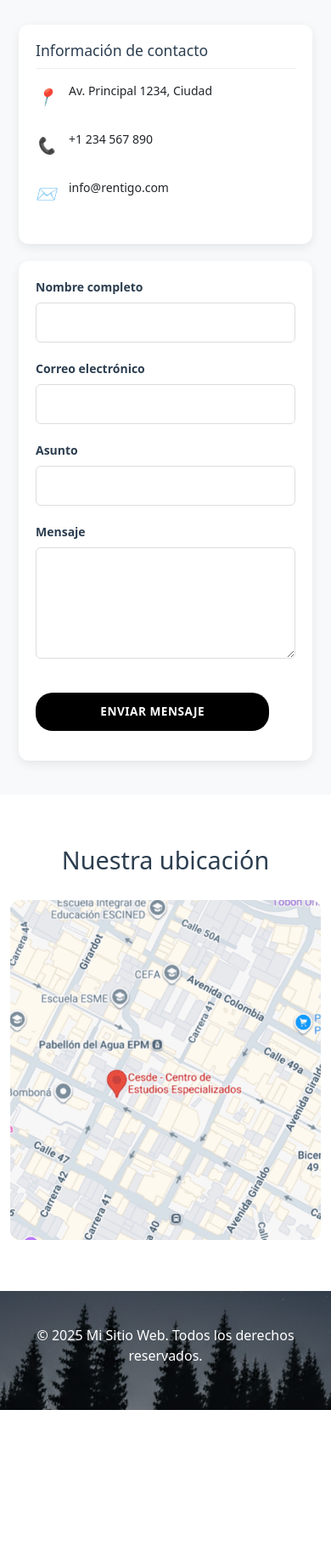
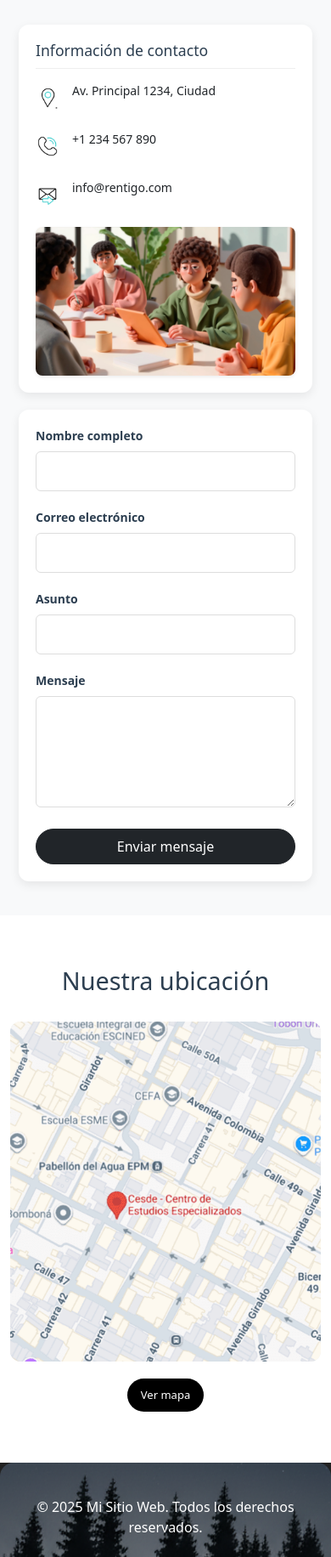
Before and after one commit to ECelis18/Renti-Go, a plain HTML site: page contacto.html in a window 390 px wide. Shown: the part 168-2000 px from the top of the page at 85% size. Before the commit the page ends 1827 px from the top, so only its background shows below. Drawn offline with nearby package versions, Linux system fonts and the light colour scheme.

Commit message:
Mejorar sección de contacto: ajustar espaciado responsivo de imagen y estilos más limpios en escritorio y tablet

```diff
--- a/contacto.html
+++ b/contacto.html
@@ -46,22 +46,32 @@
             <div class="container">
                 <h2>Contáctanos</h2>
                 <div class="contact-grid">
+
+                    <!-- Información de contacto -->
                     <div class="contact-info">
                         <h3>Información de contacto</h3>
+
                         <div class="contact-item">
-                            <i class="icon">📍</i>
+                            <img src="assets/ubicacion.gif" alt="Ubicación" class="contact-icon">
                             <p>Av. Principal 1234, Ciudad</p>
                         </div>
+
                         <div class="contact-item">
-                            <i class="icon">📞</i>
+                            <img src="assets/telefono.gif" alt="Teléfono" class="contact-icon">
                             <p>+1 234 567 890</p>
                         </div>
+
                         <div class="contact-item">
-                            <i class="icon">✉️</i>
+                            <img src="assets/mensaje.gif" alt="Correo" class="contact-icon">
                             <p>info@rentigo.com</p>
+                        </div>
+                        <div class="text-center mt-0 mt-md-4 mt-lg-5">
+                            <img src="assets/contacto.webp" alt="Atención al cliente"
+                                class="img-fluid rounded-3 shadow-sm contact-decor">
                         </div>
                     </div>
 
+                    <!-- Formulario -->
                     <form class="contact-form">
                         <div class="form-group">
                             <label for="nombre">Nombre completo</label>
@@ -79,7 +89,7 @@
                             <label for="mensaje">Mensaje</label>
                             <textarea id="mensaje" name="mensaje" rows="5" required></textarea>
                         </div>
-                        <button type="submit" class="btn-secondary">Enviar mensaje</button>
+                        <button type="submit" class="btn btn-dark w-100 rounded-pill py-2">Enviar mensaje</button>
                     </form>
                 </div>
             </div>
@@ -94,15 +104,18 @@
                         <p>Mapa de ubicación aparecería aquí</p>
                     </div>
                 </div>
+                <div class="text-center">
+                    <a href="https://acortar.link/3Uztf0" target="_blank" class="map-btn">Ver mapa</a>
+                </div>
             </div>
         </section>
     </main>
 
+
     <footer class="text-center text-white py-4">
         <div class="footer-bg">
-            <img src="assets/fondo.png" alt="Decoración footer" class="img-fluid w-100">
+            <img src="assets/fondo.png" alt="Decoración footer" class="img-fluid w-100 rounded-4">
         </div>
-
         <div class="container mt-3">
             <p class="mb-1">© 2025 Mi Sitio Web. Todos los derechos reservados.</p>
             <a href="#" class="text-white me-3"><i class="bi bi-github"></i></a>
--- a/style.css
+++ b/style.css
@@ -398,7 +398,7 @@ header .logo {
     transform: translateX(-50%);
     width: 80px;
     height: 3px;
-    background: gray;
+    background: #33CCCC;
 }
 
 .vehiculos-grid {
@@ -493,7 +493,6 @@ header .logo {
     box-shadow: 0 5px 15px rgba(41, 128, 185, 0.3);
 }
 
-
 /* ------------------ SECCIÓN CONTACTO ------------------ */
 .contact-section {
     padding: 80px 0;
@@ -516,22 +515,24 @@ header .logo {
     transform: translateX(-50%);
     width: 80px;
     height: 3px;
-    background: gray;
+    background: #33CCCC;
 }
 
+/* Grid contacto */
 .contact-grid {
     display: grid;
     grid-template-columns: 1fr 2fr;
     gap: 40px;
-    max-width: 1000px;
+    max-width: 1100px;
     margin: 0 auto;
 }
 
+/* Caja de información */
 .contact-info {
     background: white;
     padding: 30px;
     border-radius: 12px;
-    box-shadow: 0 5px 15px rgba(0, 0, 0, 0.1);
+    box-shadow: 0 5px 15px rgba(0, 0, 0, 0.08);
 }
 
 .contact-info h3 {
@@ -548,17 +549,19 @@ header .logo {
     margin-bottom: 20px;
 }
 
-.contact-item .icon {
-    font-size: 1.2rem;
+.contact-icon {
+    width: 28px;
+    height: 28px;
     margin-right: 15px;
-    color: gray;
+    object-fit: contain;
 }
 
+/* Caja de formulario */
 .contact-form {
     background: white;
     padding: 30px;
     border-radius: 12px;
-    box-shadow: 0 5px 15px rgba(0, 0, 0, 0.1);
+    box-shadow: 0 5px 15px rgba(0, 0, 0, 0.08);
 }
 
 .form-group {
@@ -579,21 +582,18 @@ header .logo {
     border: 1px solid #ddd;
     border-radius: 6px;
     font-family: 'Roboto', sans-serif;
-    transition: border 0.3s ease;
+    transition: all 0.3s ease;
 }
 
 .form-group input:focus,
 .form-group textarea:focus {
-    border-color: gray;
+    border-color: #0d6efd;
     outline: none;
+    box-shadow: 0 0 5px rgba(13, 110, 253, 0.2);
 }
 
-.social-links {
-    display: flex;
-    gap: 15px;
-    margin-top: 30px;
-}
 
+/* ------------------ MAPA ------------------ */
 .map-section {
     padding: 60px 0;
     background: white;
@@ -628,8 +628,29 @@ header .logo {
     color: #666;
 }
 
+/* ------------------ Boton de mapa ------------------ */
+.map-btn {
+            text-decoration: none;
+            background: #000;
+            color: #fff;
+            border: none;
+            padding: 10px 16px;
+            font-size: 13px;
+            font-weight: 500;
+            border-radius: 20px;
+            cursor: pointer;
+            transition: background 0.2s ease;
+            display: inline-block;
+            margin-top: 20px;
+        }
+
+        .map-btn:hover {
+            background: #333;
+            color: #fff;
+        }
+
+
 /* ------------------ Registro ------------------ */
-/* REGISTRO GENERAL */
 .register-auth {
     background: linear-gradient(135deg, #f8f9fa, #e9ecef);
 }
```
Also changed, not shown: login.html (+1 -1 lines), registro.html (+1 -1 lines), assets/contacto.webp (added), assets/mensaje.gif (added), assets/telefono.gif (added), assets/ubicacion.gif (added).
